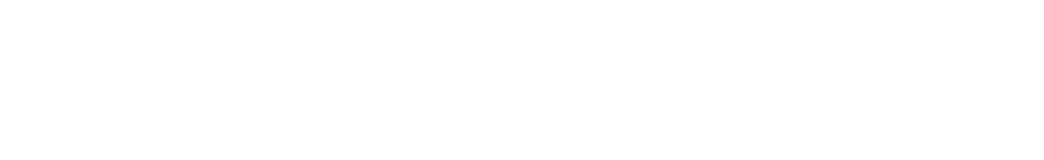
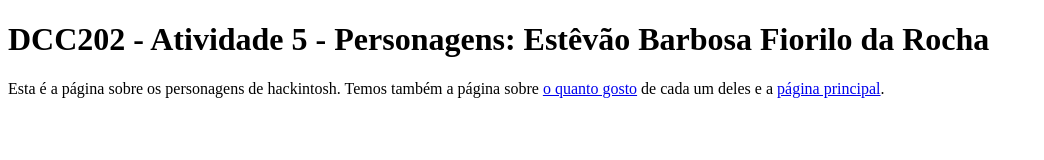
Before and after one commit to ufjf-dcc202/ufjf-dcc202-2023-3-b-atv5-tetenc555, a website: page personagens.html in a window 1280 px wide. Shown: the whole page, without its empty margins (0-1044 px from the left). Drawn offline with Linux system fonts and the light colour scheme.

Commit message:
adiciona titulo e texto principal em personagens

```diff
--- a/personagens.html
+++ b/personagens.html
@@ -3,9 +3,12 @@
 <head>
     <meta charset="UTF-8">
     <meta name="viewport" content="width=device-width, initial-scale=1.0">
-    <title>Document</title>
+    <title>DCC202 - Atividade 5 - Personagens: Estêvão Barbosa Fiorilo da Rocha</title>
 </head>
 <body>
-
+    <main>
+        <h1>DCC202 - Atividade 5 - Personagens: Estêvão Barbosa Fiorilo da Rocha</h1>
+        <p>Esta é a página sobre os personagens de hackintosh. Temos também a página sobre <a href="preferencias.html">o quanto gosto</a> de cada um deles e a <a href="index.html">página principal</a>.</p>
+    </main>
 </body>
 </html>
```
